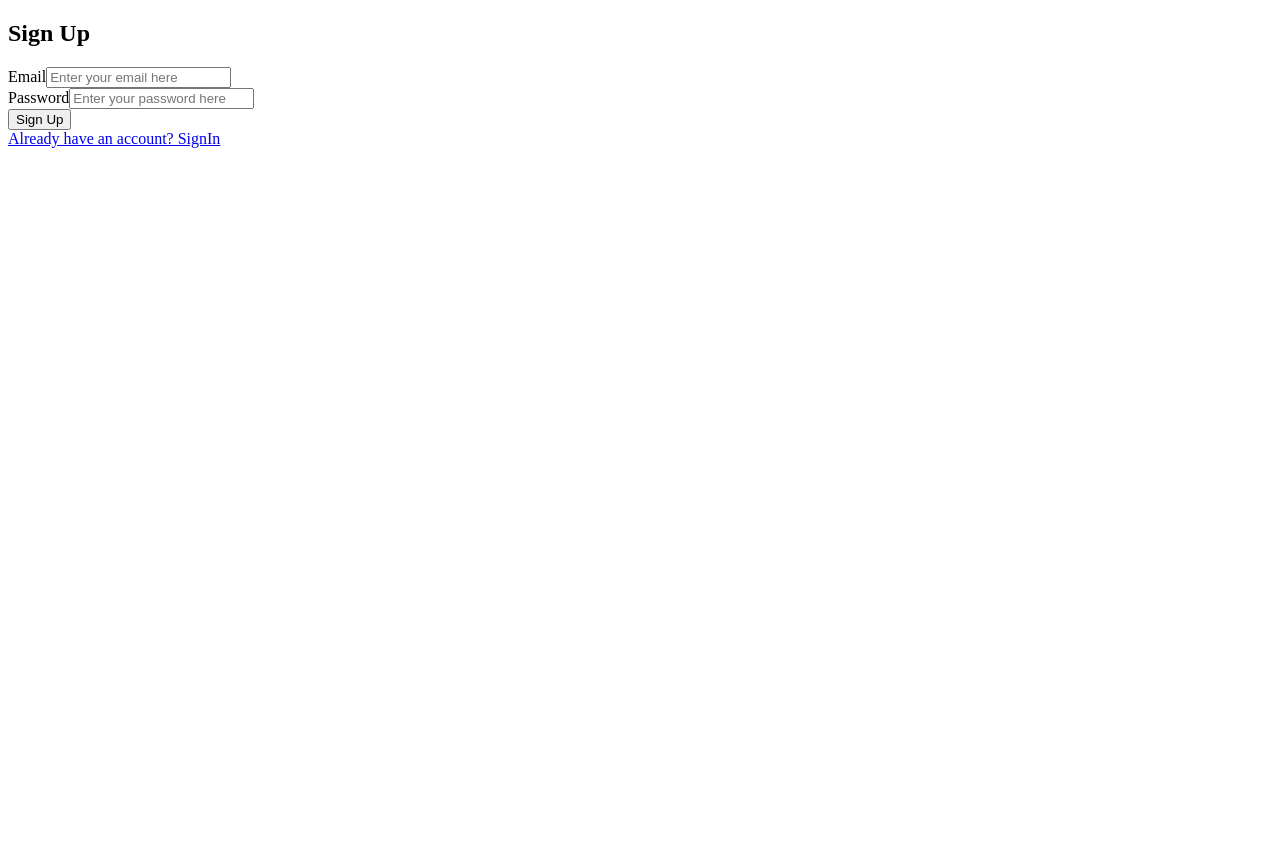
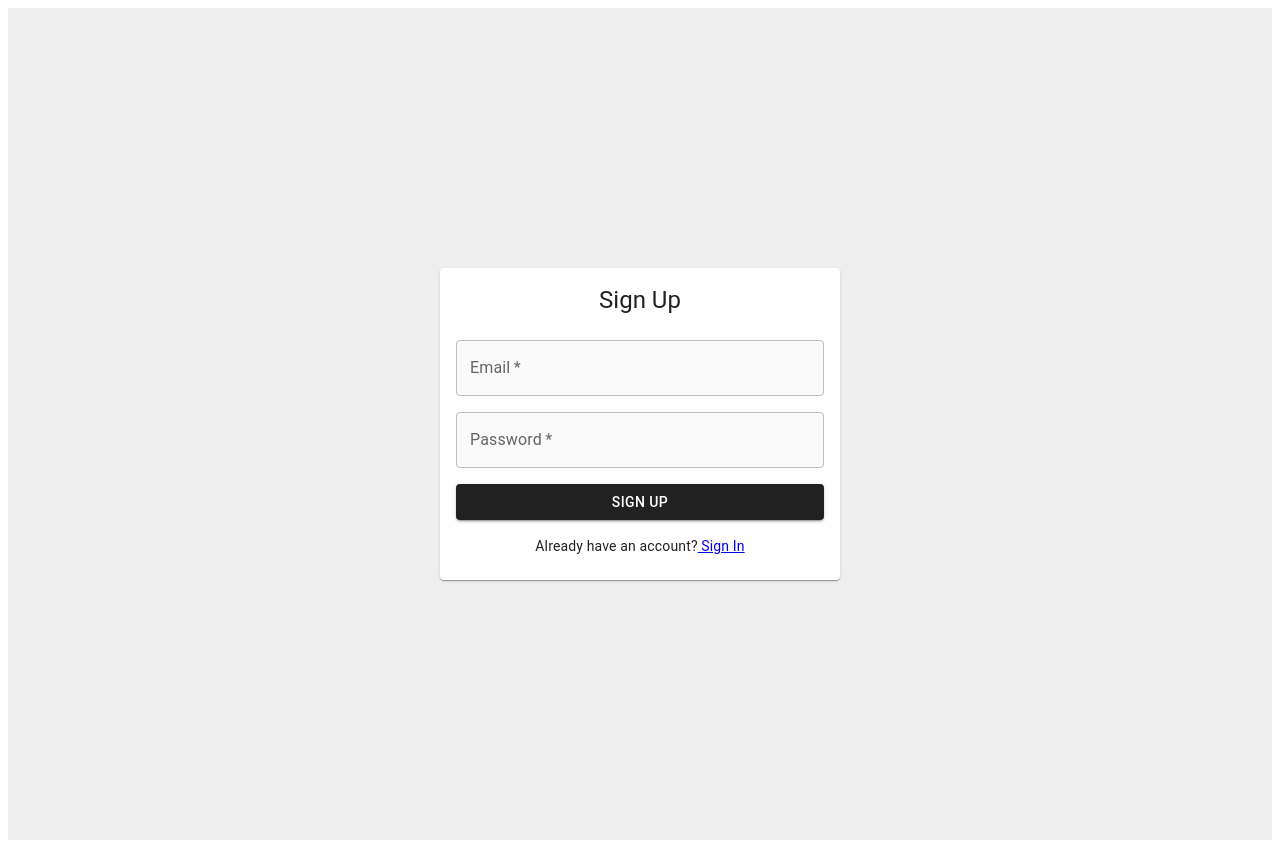
Before and after one commit to ArijitBhardwaj/ITDevProject, a React (Vite) app in the folder client/: page / in a window 1280 px wide. Before the commit the page ends 800 px from the top, so only its background shows below. Built offline with nearby package versions, Linux system fonts and the light colour scheme.

Commit message:
Sign Up page with better UI

```diff
--- a/client/src/Pages/SignUp.jsx
+++ b/client/src/Pages/SignUp.jsx
@@ -2,7 +2,7 @@ import { React, useState } from "react";
 import { Link } from "react-router-dom";
 import {createUserWithEmailAndPassword} from "firebase/auth";
 import { auth } from "../firebaseConfig";
-import { Box } from "@mui/material";
+import { Box, Card, CardContent, TextField, Typography, Button } from "@mui/material";
 import SignIn from "./SignIn";
 
 const SignUp = () => {
@@ -33,33 +33,62 @@ const SignUp = () => {
       };
 
         return(
-            <Box>
-                <h2>Sign Up</h2>
-                <form onSubmit={handleSignUp}>
-                    <div>
-                        <label>Email</label>
-                        <input
+            <Box sx={{
+              minHeight: "100vh",
+              display: "flex",
+              alignItems: "center",
+              justifyContent: "center",
+              bgcolor: "#eeeeee",
+              p: 2,
+            }}>
+              <Card sx={{ maxWidth: 400, width: "100%" }}>
+                <CardContent>
+                  <Typography variant="h5" align="center" gutterBottom> Sign Up</Typography>
+
+                  {error && (
+                    <Alert severity="error" sx={{ mt: 1 }}>
+                      {error}
+                    </Alert>
+                  )}
+                  <Box component="form" onSubmit={handleSignUp} sx={{mt: 2}}>
+                    <TextField
+                    sx={{mt: 1, bgcolor:"#fafafa"}}
+                    label= "Email"
+                    variant="outlined"
+                    fullWidth
+                    margin="normal"
+                    required
                     type="email"
                     value={email}
-                        onChange={(e) => setEmail(e.target.value)}
-                        placeholder="Enter your email here"
+                    onChange={(e) => setEmail(e.target.value)}>
+                    </TextField>
+
+                    <TextField
+                    sx={{mt: 1, bgcolor:"#fafafa"}}
+                    label= "Password"
+                    variant="outlined"
+                    fullWidth
+                    margin="normal"
                     required
-                    />
-                </div>
-                <div>
-                    <label>Password</label>
-                    <input
                     type="password"
                     value={password}
                     onChange={(e) => setPassword(e.target.value)}
-                        placeholder="Enter your password here"
-                        required
-                    />
-                </div>
-                {error && <p style={{ color: "red" }}>{error}</p>}
-                <button type="submit">Sign Up</button>
-            </form>
-            <Link to="/signin">Already have an account? SignIn</Link>
+                    >
+                    </TextField>
+
+                    <Button
+                    type="submit"
+                    variant="contained"
+                    fullWidth
+                    sx={{mt: 1, bgcolor:"#212121" }}>Sign Up</Button>
+
+                  </Box>
+
+                    <Typography variant="body2" align="center" sx= {{mt: 2}}>Already have an account?{""}
+                    <Link to="/signin"> Sign In</Link>
+                    </Typography>
+                </CardContent>
+              </Card>
             </Box>
     );
 };
```
Lines whose indentation alone changed are shown as unchanged.
